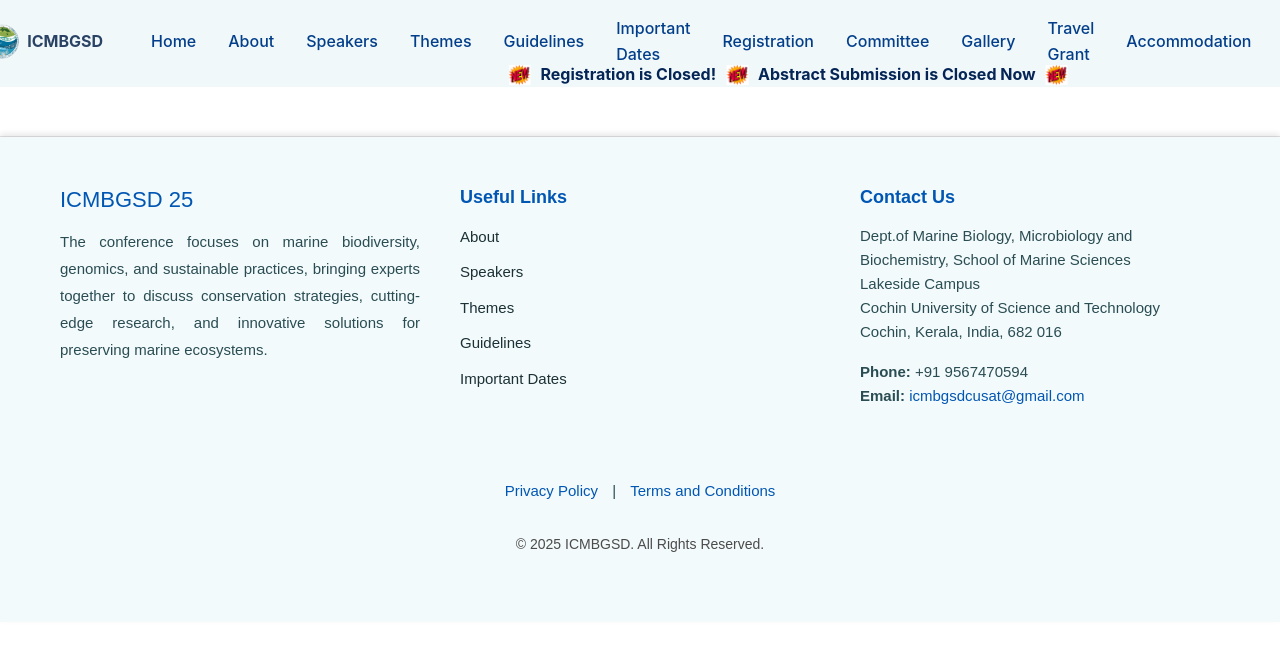
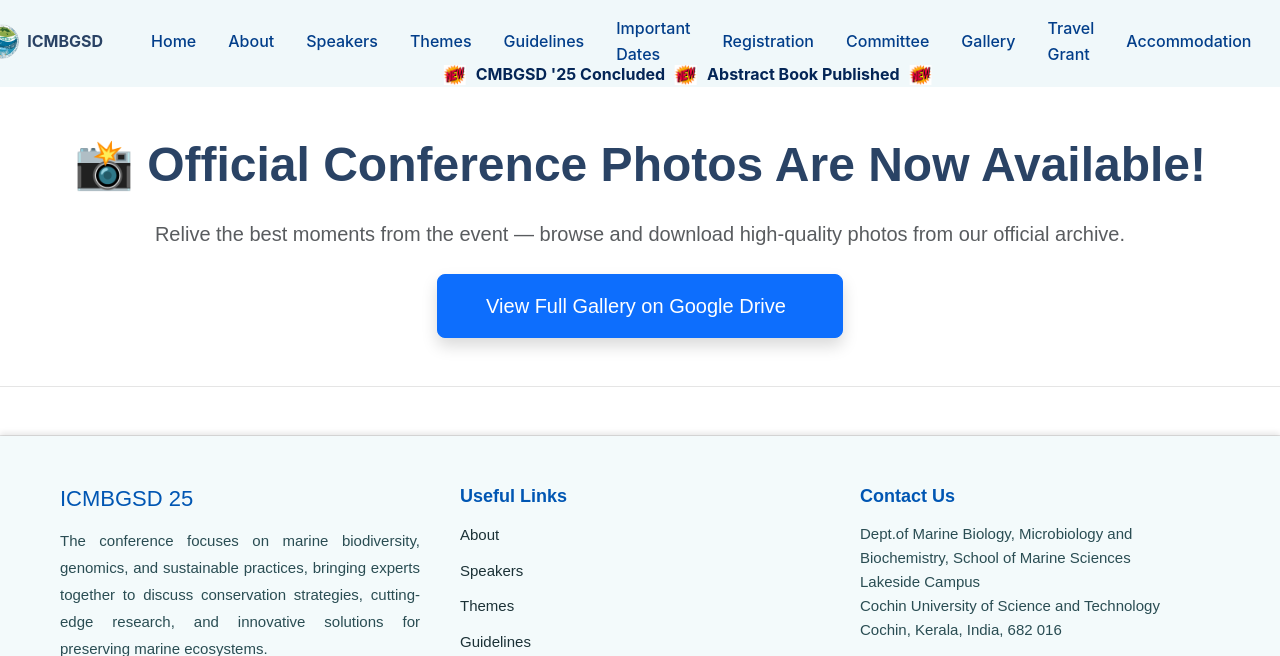
Before and after one commit to aswinpradeepc/marine_sc, a Django app: page /gallery/ in a window 1280 px wide. Shown: the top 656 px of the page. Run offline with Django 4.2, Linux system fonts and the light colour scheme; data that the repository does not hold is empty; some libraries are stand-ins or nearby versions.

Commit message:
final changes i guess

```diff
--- a/templates/home/gallery.html
+++ b/templates/home/gallery.html
@@ -30,6 +30,21 @@
 <!-- Gallery Section -->
 <section class="photo-gallery py-5">
     <div class="">
+
+            <section class="py-5 text-center ">
+            <div class="container flex-column d-flex">
+                <h5 class="display-5 fw-semibold mb-4">📸 Official Conference Photos Are Now Available!</h5>
+                <p class="lead text-muted mb-4">
+                    Relive the best moments from the event — browse and download high-quality photos from our official archive.
+                </p>
+                <a href="https://drive.google.com/drive/folders/1EgjII5n_aMCqqwXCsPcOM_3Bkzsu_vCn?usp=sharing" target="_blank" class="btn btn-primary btn-lg px-5 py-3 shadow">
+                    View Full Gallery on Google Drive
+                    <i class="bi bi-box-arrow-up-right ms-2"></i>
+                </a>
+            </div>
+        </section>
+
+
         {% for gallery in gallery %}
         <div class="row g-4 justify-content-center photos" data-aos="fade-up" data-bss-baguettebox>
             <div class="text-center mb-4 fade-in">
--- a/templates/new_maricon/new_nav.html
+++ b/templates/new_maricon/new_nav.html
@@ -33,11 +33,11 @@
 {#<a href="{% url 'register' %}">#}
     <div class="remove-lag">
     <img src="{% static 'gif/new.gif' %}" alt="" width="20px">
-    <span>Registration is Closed!</span>
+    <span>CMBGSD '25 Concluded</span>
 {#    <img src="{% static 'gif/new.gif' %}" alt="" width="20px">#}
 {#    <span>Submit your abstract by 20th March 2025</span>#}
     <img src="{% static 'gif/new.gif' %}" alt="" width="20px">
-    <span>Abstract Submission is Closed Now</span>
+    <span>Abstract Book Published</span>
     <img src="{% static 'gif/new.gif' %}" alt="" width="20px">
 </div>
 </a>
```
Also changed, not shown: templates/home/index.html (+45 -4 lines), 1 other file.
